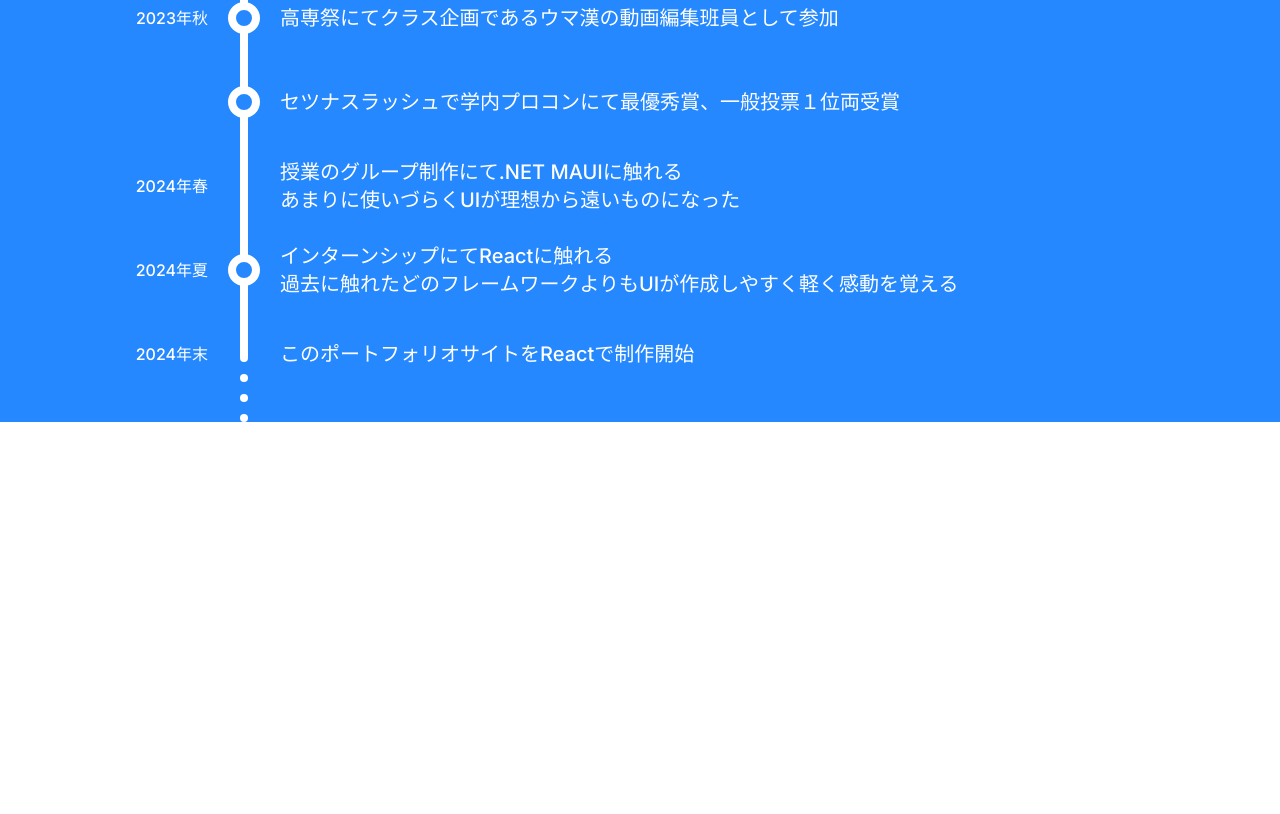
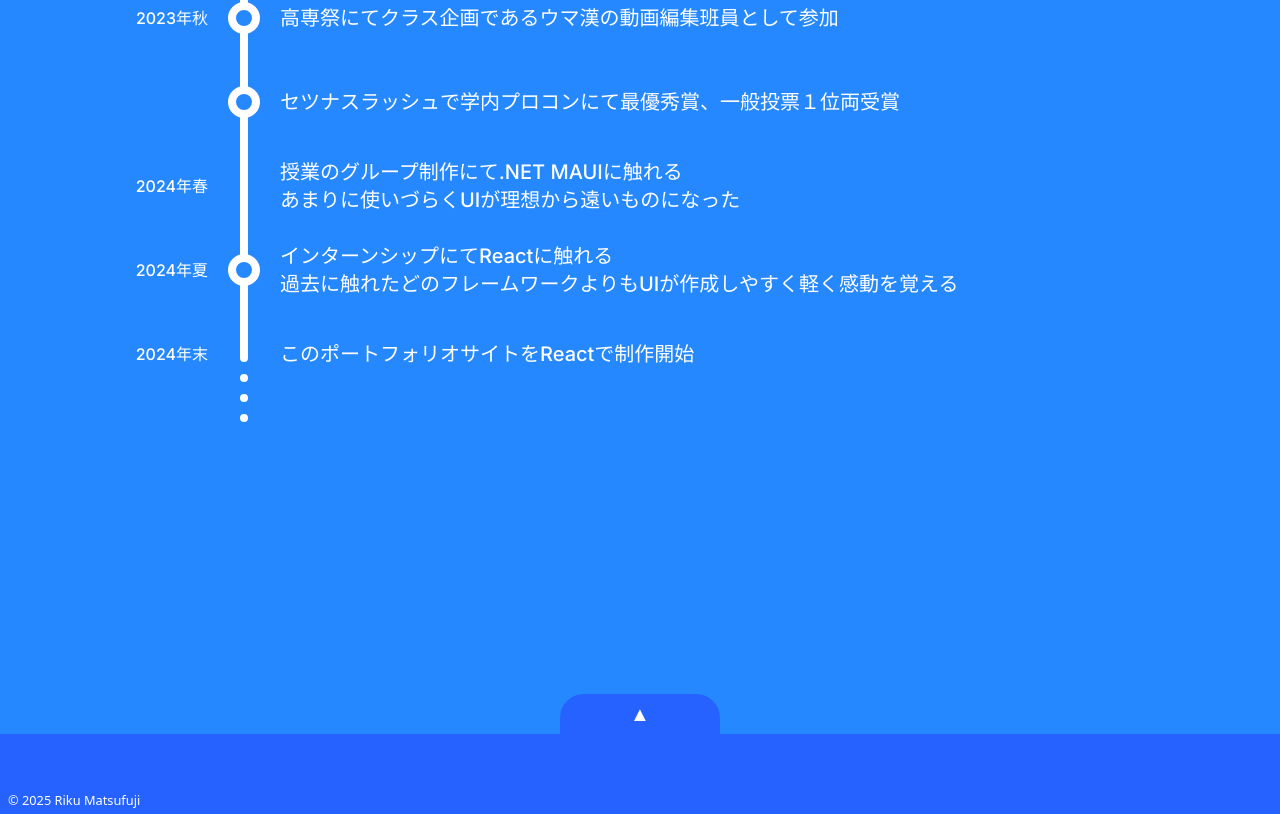
Before and after one commit to matsuriku420/portfolio, a Next.js app: page / in a window 1280 px wide. Shown: the part 3465-4279 px from the top of the page. Before the commit the page ends 3887 px from the top, so only its background shows below. Built offline with nearby package versions, Linux system fonts and the light colour scheme.

Commit message:
footer/フッターを作成

```diff
--- a/src/app/page.tsx
+++ b/src/app/page.tsx
@@ -1,3 +1,4 @@
+import { Footer } from "@/components/footer/footerSection";
 import { HistorySection } from "@/components/history/historySection";
 import { ProfileSection } from "@/components/profile/profileSection";
 import { TopSection } from "@/components/top/topSection";
@@ -10,6 +11,9 @@ export default function Home() {
       <ProfileSection />
       <WorksSection />
       <HistorySection />
+      <div className="mt-40">
+        <Footer />
+      </div>
     </div>
   );
 }
--- /dev/null
+++ b/src/components/footer/footerSection.tsx
@@ -0,0 +1,32 @@
+"use client";
+import { inter } from "@/app/layout";
+import React, { useState } from "react";
+
+export const Footer: React.FC = () => {
+  const [scrollButtonPointerMount, setSBPM] = useState(false);
+  return (
+    <div className="w-full pt-28">
+      <div className="flex flex-col items-center w-full h-fit">
+        <div
+          className={`transition-all ${
+            scrollButtonPointerMount ? "-translate-y-2" : ""
+          }`}
+        >
+          <button
+            className={`w-40 h-20 rounded-t-3xl bg-tertiary ${inter.className} pb-10 -mb-10 font-semibold text-secondary text-xl`}
+            onClick={() => window.scrollTo({ top: 0, behavior: "smooth" })}
+            onPointerEnter={() => setSBPM(true)}
+            onPointerLeave={() => setSBPM(false)}
+          >
+            ▲
+          </button>
+        </div>
+        <div className="relative w-full h-20 bg-tertiary">
+          <small className="text-secondary absolute bottom-1 left-2">
+            © 2025 Riku Matsufuji
+          </small>
+        </div>
+      </div>
+    </div>
+  );
+};
```
